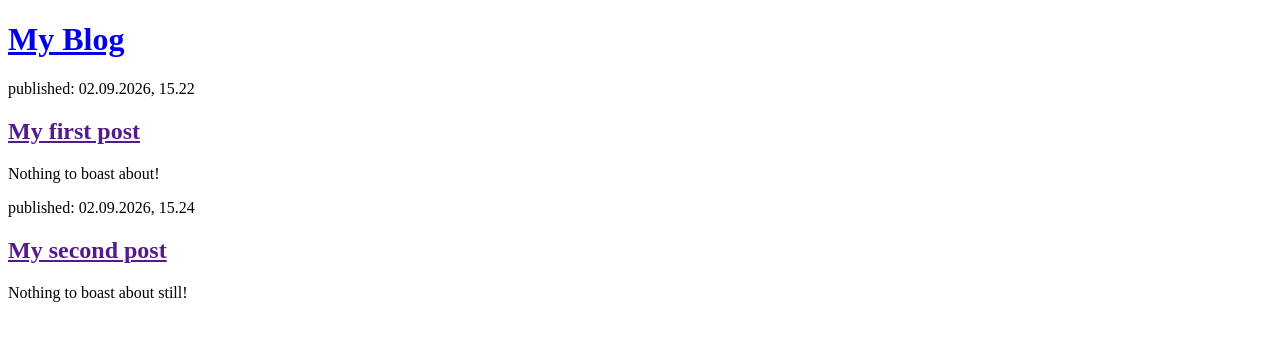
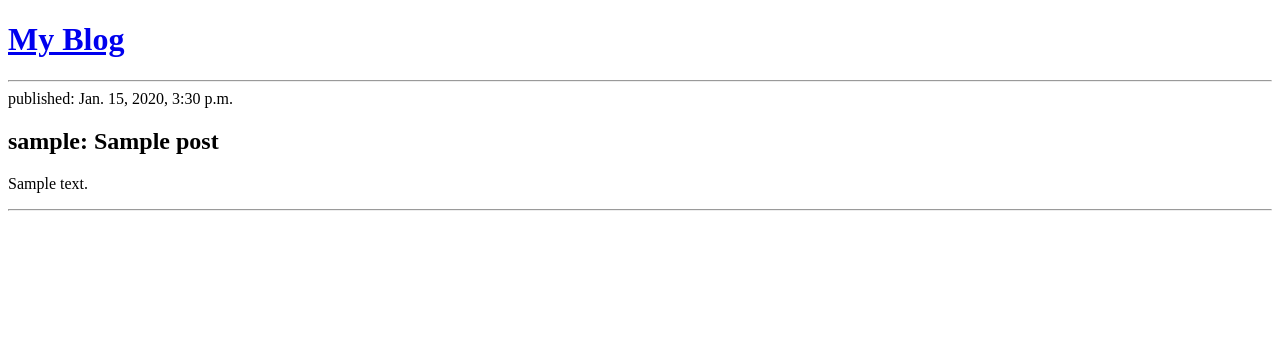
Before and after one commit to dsujankumar/my-first-blog, a Django app: page / in a window 1280 px wide. Shown: the top 341 px of the page. Run offline with Django 5.2, Linux system fonts and the light colour scheme; tables that the repository leaves empty hold one stand-in row (values such as "Sample post").

Commit message:
Modified templates to display posts from database

```diff
--- a/myblog/templates/myblog/post_list.html
+++ b/myblog/templates/myblog/post_list.html
@@ -6,16 +6,17 @@
     <body>
          <header>
             <h1><a href="/">My Blog</a></h1>
+            <hr>
          </header>
-         <article>
-            <time>published: 02.09.2026, 15.22</time>
-            <h2><a href="">My first post</a></h2>
-            <p>Nothing to boast about!</p>
-         </article>
-         <article>
-            <time>published: 02.09.2026, 15.24</time>
-            <h2><a href="">My second post</a></h2>
-            <p>Nothing to boast about still!</p>
-         </article>
+
+         {% for post in posts %}
+             <article>
+               <time>published: {{ post.published_date }}</time>
+               <h2>{{ post.author }}: <a href"">{{ post.title }}</a></h2>
+               <p>{{ post.text|linebreaksbr }}</p>
+               <hr>
+             </article>
+         {% endfor %}
+
     </body>
 </html>
--- a/myblog/views.py
+++ b/myblog/views.py
@@ -1,5 +1,10 @@
 from django.shortcuts import render
+from .models import Post
+from django.utils import timezone
+from django.contrib.auth.models import User
 
 # Create your views here.
 def post_list(request):
-    return render(request, 'myblog/post_list.html', {})
+    posts = Post.objects.filter(published_date__lte=timezone.now()).order_by('published_date')
+    users = User.objects.all()
+    return render(request, 'myblog/post_list.html', {'posts': posts, 'users': users})
```
